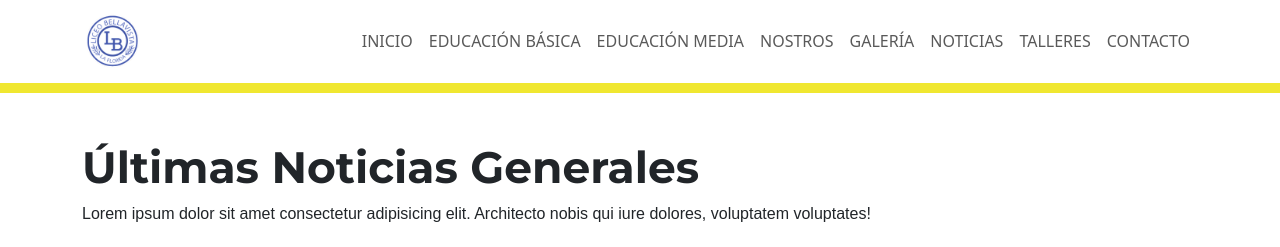
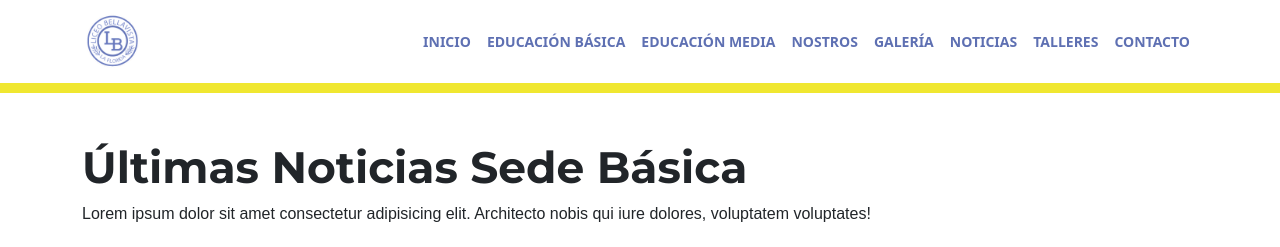
Before and after one commit to pvblovera/Liceo-Bellavista, a plain HTML site: page noticias-basica.html in a window 1280 px wide. Shown: the top 247 px of the page. Drawn offline with nearby package versions, Linux system fonts and the light colour scheme.

Commit message:
navbar completed

```diff
--- a/assets/css/style.css
+++ b/assets/css/style.css
@@ -295,10 +295,26 @@ p {
     transition: all 0.3s ease-in-out;
 }
 
-
-
 .container-footer {
     border-bottom: 3px solid var(--color-blanco);
 }
 
 /* Final Estilos de Footer */
+
+/* Inicio Estilos de Menú */
+
+.navbar a {
+    font-size: var(--font-boton);
+    color: var(--color-general);
+    opacity: 0.8;
+    transition: all 0.3s ease-in-out;
+    font-weight: 600;
+}
+
+.navbar a:hover {
+    color: var(--color-general);
+    opacity: 1;
+    transition: all 0.3s ease-in-out;
+}
+
+/* Final Estilos de Menú */
--- a/noticias-basica.html
+++ b/noticias-basica.html
@@ -36,11 +36,11 @@
     <nav class="navbar navbar-expand-lg navbar-light bg-white border-basica">
         <div class="container">
             <a class="navbar-brand" href="#"><img class="logo-menu" width="60px" src="assets/images/LiceoBellavista Azul 1.png" alt="Logotipo Liceo Bellavista"></a>
-            <button class="navbar-toggler" type="button" data-bs-toggle="collapse" data-bs-target="#navbarNav"
+            <button class="navbar-toggler p-1" type="button" data-bs-toggle="collapse" data-bs-target="#navbarNav"
                 aria-controls="navbarNav" aria-expanded="false" aria-label="Toggle navigation">
                 <span class="navbar-toggler-icon"></span>
             </button>
-            <div class="collapse navbar-collapse justify-content-end" id="navbarNav">
+            <div class="collapse text-center navbar-collapse justify-content-end" id="navbarNav">
                 <ul class="navbar-nav">
                     <li class="nav-item">
                         <a class="nav-link" href="index.html">INICIO</a>
@@ -70,9 +70,10 @@
             </div>
         </div>
     </nav>
+
     <div class="container py-5">
         <div class="title-page mb-5">
-            <h1>Últimas Noticias Generales</h1>
+            <h1>Últimas Noticias Sede Básica</h1>
             <p>Lorem ipsum dolor sit amet consectetur adipisicing elit. Architecto nobis qui iure dolores, voluptatem
                 voluptates!</p>
         </div>
```
